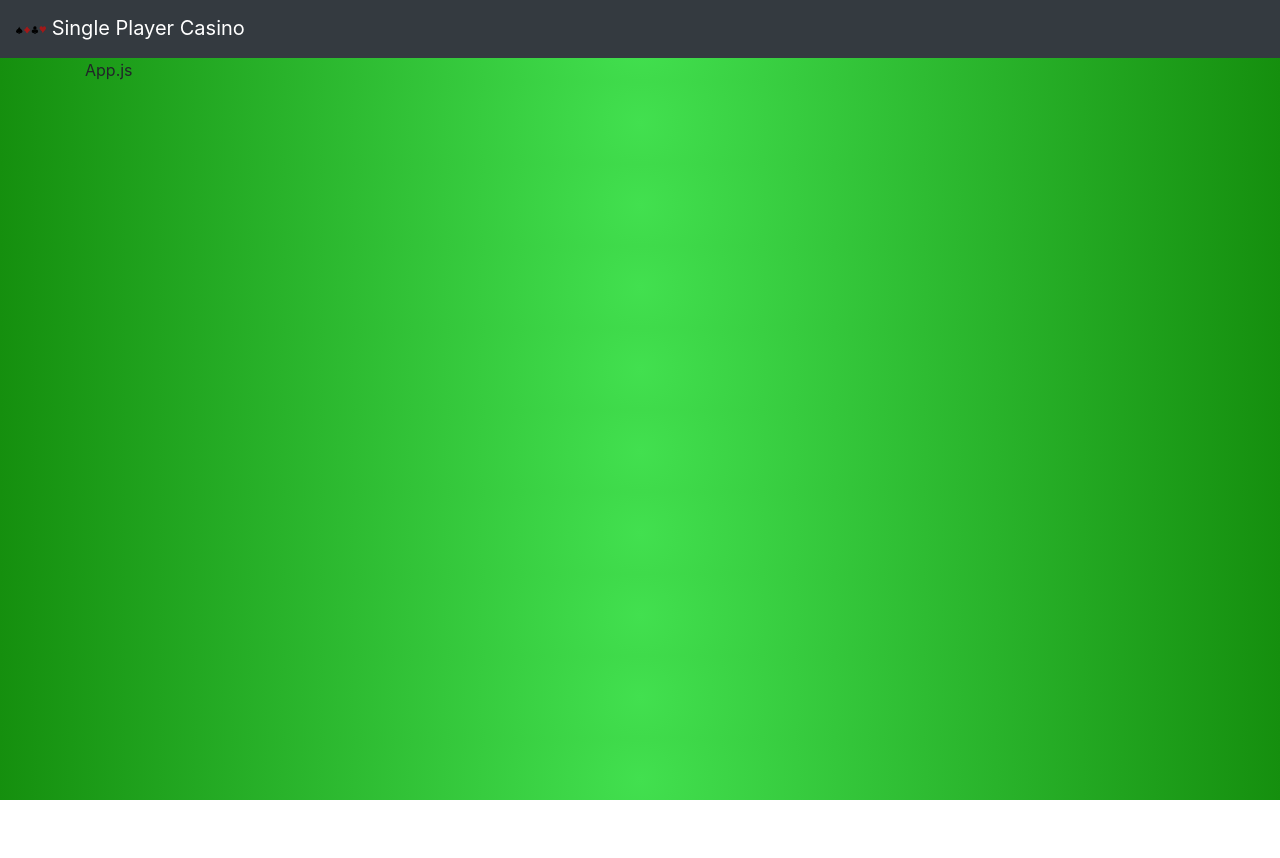
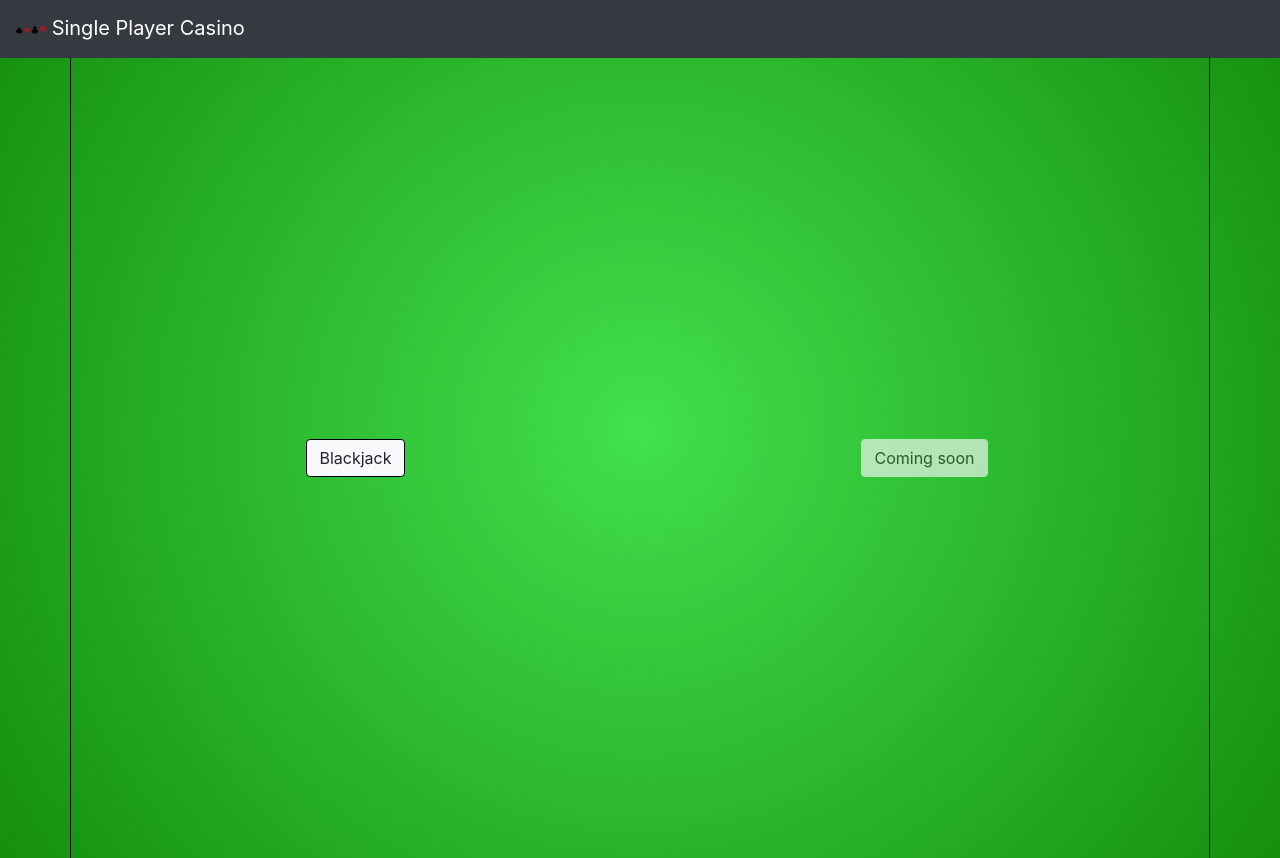
Before and after one commit to shaquille-galimba/single-player-casino, a React (Create React App) app: page / in a window 1280 px wide. Before the commit the page ends 800 px from the top, so only its background shows below. Built offline with nearby package versions, Linux system fonts and the light colour scheme.

Commit message:
add react-router-dom, add Blackjack and Home component

```diff
--- a/package.json
+++ b/package.json
@@ -11,6 +11,7 @@
     "react-bootstrap": "^1.4.0",
     "react-dom": "^17.0.1",
     "react-redux": "^7.2.2",
+    "react-router-dom": "^5.2.0",
     "react-scripts": "4.0.1",
     "redux": "^4.0.5",
     "redux-thunk": "^2.3.0",
--- a/src/App.js
+++ b/src/App.js
@@ -1,29 +1,40 @@
 import React, { Component } from 'react';
 import { connect } from 'react-redux';
 import Container from 'react-bootstrap/Container'
-import Row from 'react-bootstrap/Row'
-import Col from 'react-bootstrap/Col'
 import Navbar from 'react-bootstrap/Navbar'
 import 'bootstrap/dist/css/bootstrap.min.css';
+import './main.css';
 import logo from './assets/suits.png'
-
+import {
+  BrowserRouter as Router,
+  Switch,
+  Route,
+	Link
+} from "react-router-dom";
+import Blackjack from './components/Blackjack';
+import Home from './components/Home'
 
 class App extends Component {
 
 	render() {
 
 		return (
+			<Router>
 				<div className="App">
 					<Navbar bg="dark" variant="dark">
+						<Link to="/">
 							<Navbar.Brand>
 								<img src={logo} width="30" height="30"/>{' '}
 								Single Player Casino
 							</Navbar.Brand>
+						</Link>
 					</Navbar>
 					<Container>
-					App.js
+						<Route exact path="/" component={Home} />
+						<Route exact path="/blackjack" component={Blackjack}/>
 					</Container>
 				</div>
+			</Router>
 		);
 	}
 }
--- /dev/null
+++ b/src/components/Blackjack.js
@@ -0,0 +1,14 @@
+import React, { Component } from 'react';
+
+class Blackjack extends Component {
+
+	render() {
+		return(
+			<div>
+				Blackjack
+			</div>
+		)
+	}
+}
+
+export default Blackjack
--- /dev/null
+++ b/src/components/Home.js
@@ -0,0 +1,25 @@
+import React, { Component } from 'react';
+import Row from 'react-bootstrap/Row'
+import Col from 'react-bootstrap/Col'
+import Button from 'react-bootstrap/Button'
+import { Link } from 'react-router-dom';
+
+class Home extends Component {
+
+	render() {
+		return (
+			<Row className="d-flex align-items-center justify-content-center customHeight">
+				<Col className="text-center">
+					<Link to="/blackjack">
+						<Button variant="light">Blackjack</Button>
+					</Link>
+				</Col>
+				<Col className="text-center">
+					<Button variant="light" disabled>Coming soon</Button>
+				</Col>
+			</Row>
+		)
+	}
+}
+
+export default Home
--- a/src/index.js
+++ b/src/index.js
@@ -1,6 +1,6 @@
 import React from 'react';
 import ReactDOM from 'react-dom';
-import './index.css';
+
 import App from './App';
 import reportWebVitals from './reportWebVitals';
 
--- a/src/index.css
+++ b/src/main.css
@@ -13,3 +13,21 @@ code {
   font-family: source-code-pro, Menlo, Monaco, Consolas, 'Courier New',
     monospace;
 }
+
+.borderGrey {
+	border: 1px solid grey;
+}
+
+.customHeight {
+	height: 100%;
+}
+
+.btn-light {
+	border: 1px solid black;
+}
+
+.container {
+	height: 100vh;
+	border-left: 1px solid black;
+	border-right: 1px solid black;
+}
```
Also changed, not shown: 2 other files (tests, documents, lock files or other folders). Lines whose indentation alone changed are shown as unchanged.
